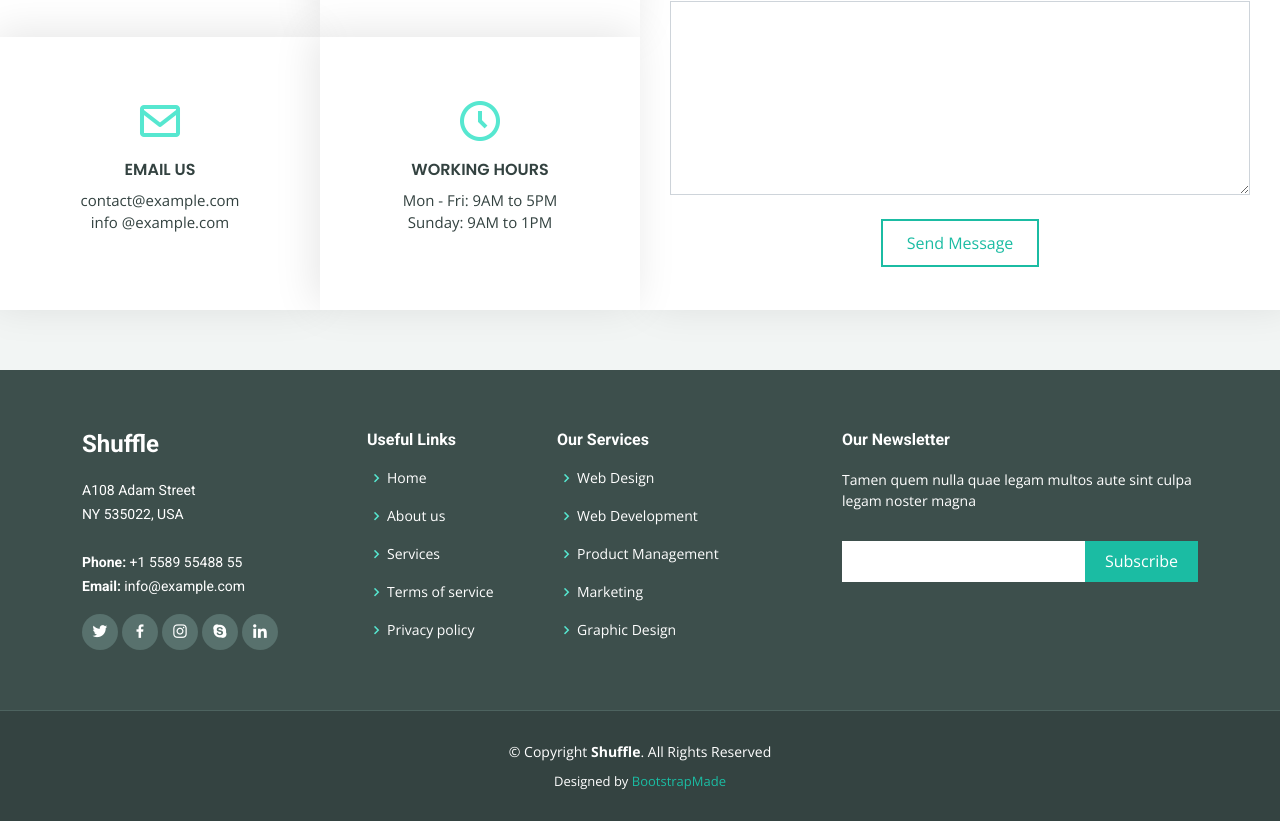
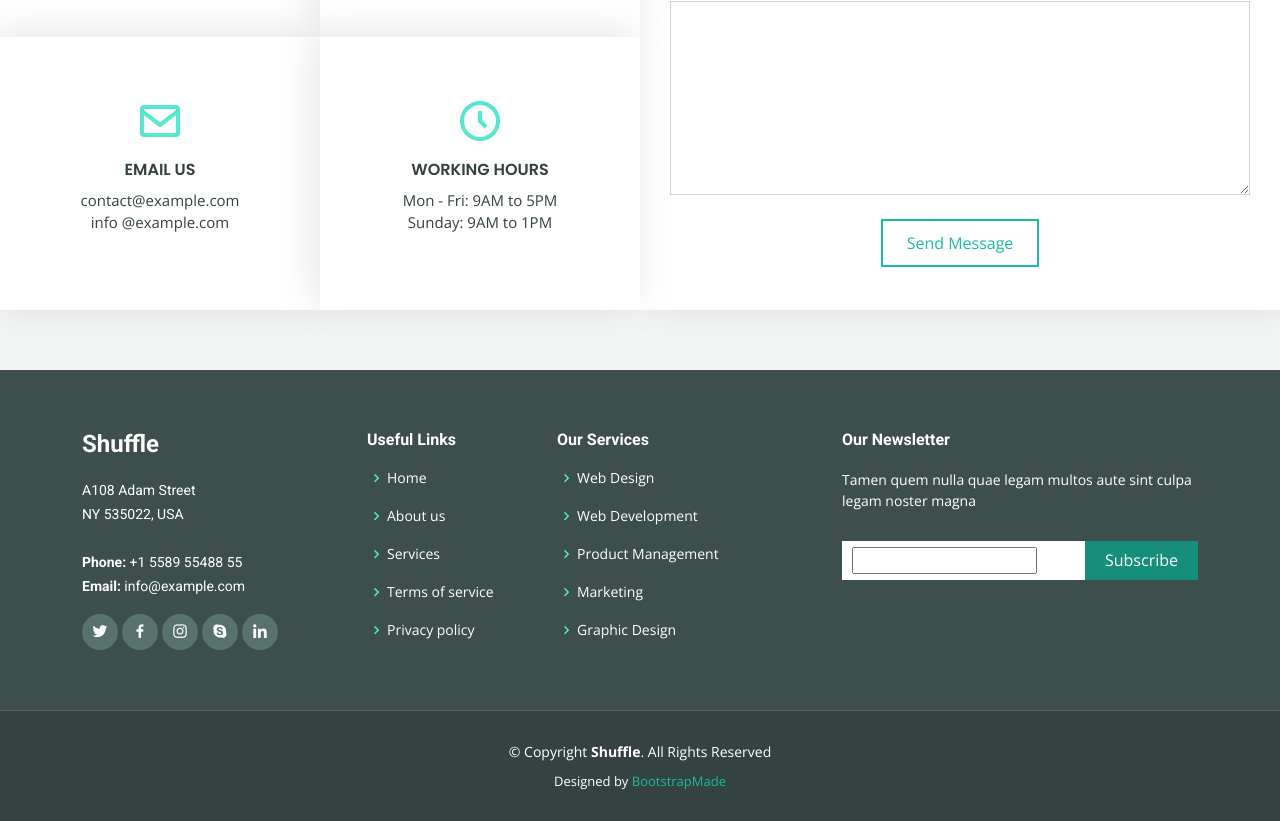
Before and after one commit to Volodymyr759/landing-base-nest, a Next.js app: page / in a window 1280 px wide. Shown: the part 6083-6904 px from the top of the page. Built offline with nearby package versions, Linux system fonts and the light colour scheme.

Commit message:
changes of subscription part

```diff
--- a/components/send-message-form/send-message.tsx
+++ b/components/send-message-form/send-message.tsx
@@ -9,7 +9,6 @@ import { NotificationType } from '../../infrastructure/enums/notification-types.
 export const SendMessageForm = (): JSX.Element => {
 	const submitHandler = (message: IMessage) => {
 		try {
-			if (message && message.email.trim().length > 0) {
 			const email: IEmailObject = {
 				to: message.email,
 				subject: 'Re: ' + message.subject,
@@ -30,7 +29,6 @@ export const SendMessageForm = (): JSX.Element => {
 				}
 			});
 			createNotification('Email confirmation has sent.', NotificationType.Info);
-			}
 		} catch (e) {
 			createNotification('So sorry, sending email failed.', NotificationType.Error);
 			console.log(e);
--- a/pages/index.tsx
+++ b/pages/index.tsx
@@ -701,15 +701,18 @@ export default function Home(): JSX.Element {
                 <h4>Our Newsletter</h4>
                 <p>Tamen quem nulla quae legam multos aute sint culpa legam noster magna</p>
 
-                <form action="" method="post">
+                <div style={{ position: 'relative', marginTop: '30px', padding: '6px 10px', background: '#FFF' }}>
                   <input
                     type="email"
                     name="email"
                     value={subscriptionEmail}
                     onChange={handleChange}
                   />
-                  <input type="submit" value="Subscribe" onClick={subscriptionHandler} />
-                </form>
+                  <button
+                    style={{ background: '#158F7C', position: 'absolute', top: '0', right: '0', bottom: '0', padding: '0 20px', transition: '0.3s', color: '#FFF', border: '0', fontSize: '16px', cursor: 'pointer' }}
+                    onClick={subscriptionHandler}>Subscribe
+                  </button>
+                </div>
 
               </div>
             </div>
```
Lines whose indentation alone changed are shown as unchanged.
